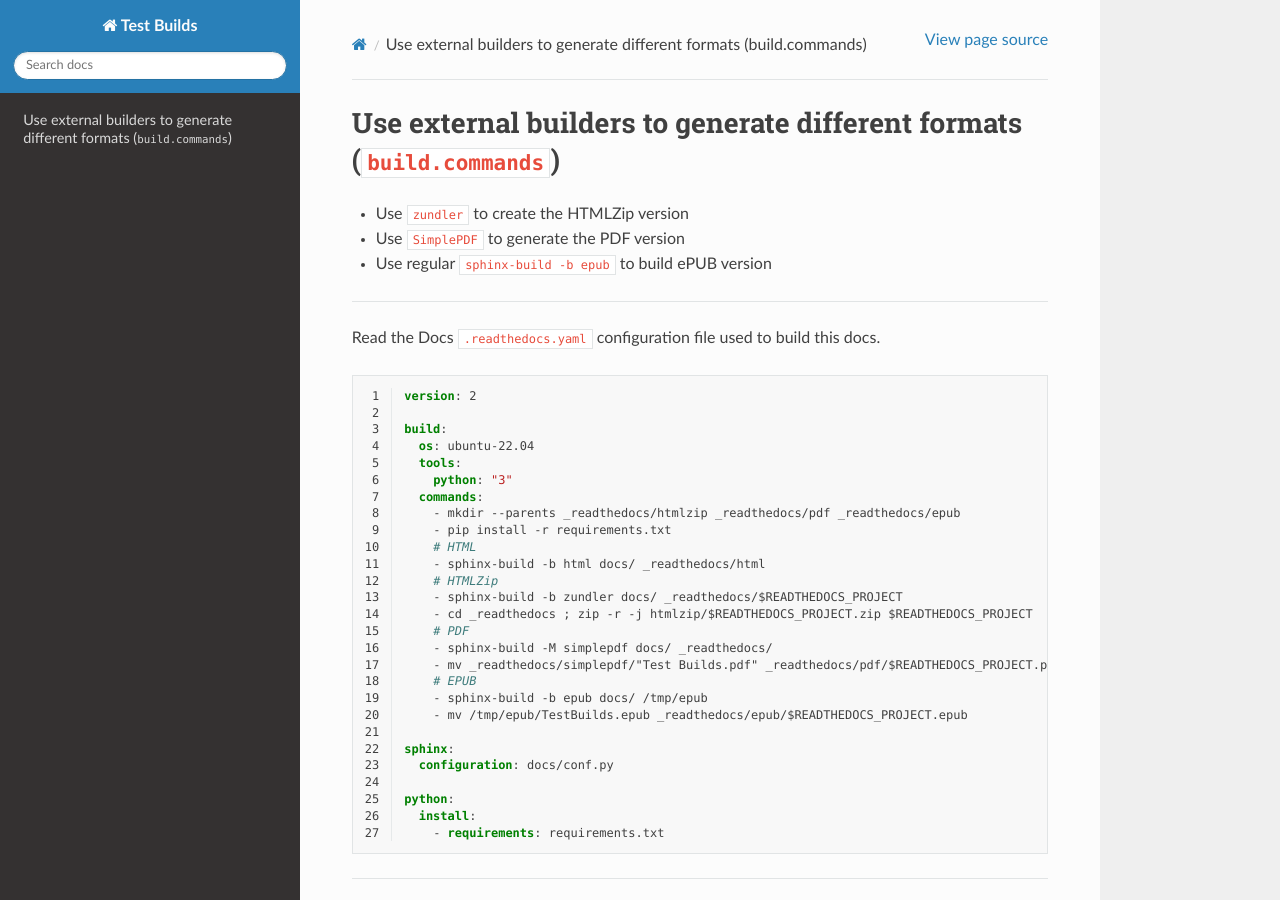
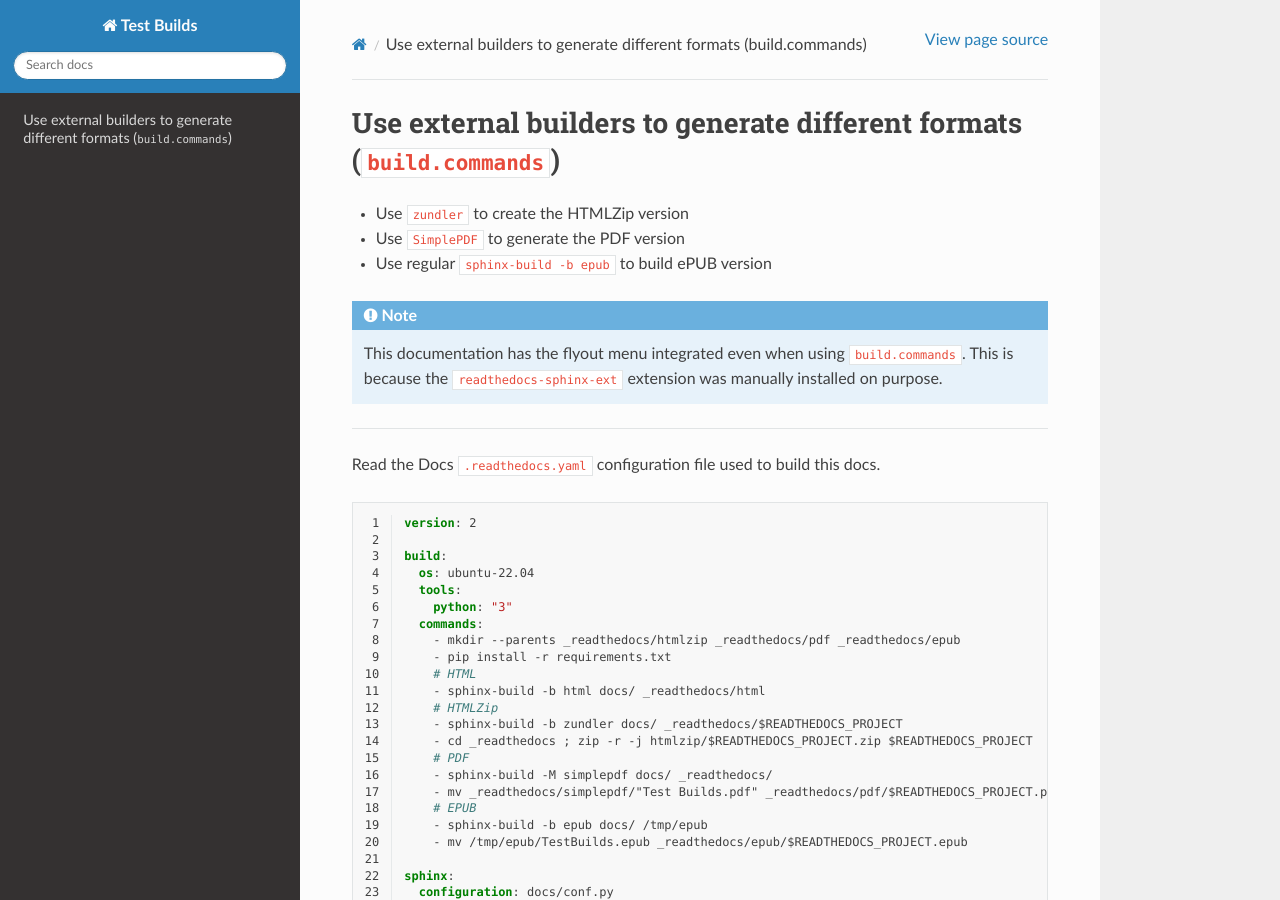
Before and after one commit to readthedocs/test-builds, a Sphinx documentation site: the page built from docs/index.rst, in a window 1280 px wide and 900 px high. Built offline with Sphinx 7.4.7 and the Read the Docs theme 2.0.0, drawn with Linux system fonts in a browser that asks for light colours.

Commit message:
add a simple note

```diff
--- a/docs/index.rst
+++ b/docs/index.rst
@@ -4,6 +4,12 @@ Use external builders to generate different formats (``build.commands``)
 * Use ``zundler`` to create the HTMLZip version
 * Use ``SimplePDF`` to generate the PDF version
 * Use regular ``sphinx-build -b epub`` to build ePUB version
+
+
+.. note::
+
+   This documentation has the flyout menu integrated even when using ``build.commands``.
+   This is because the ``readthedocs-sphinx-ext`` extension was manually installed on purpose.
 
 ----
 
```
